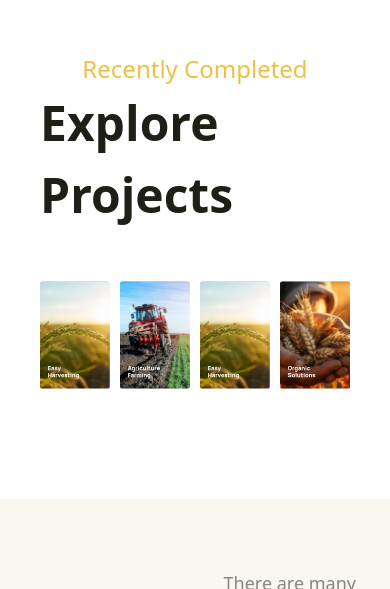
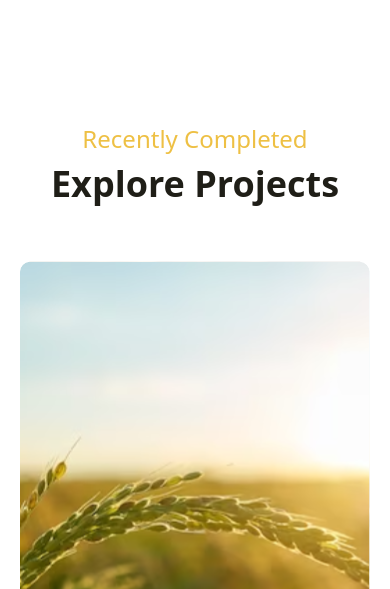
Before and after one commit to Tornike512/Agrios-website-tailwind, a React (Vite) app: page / in a window 390 px wide. Shown: the part 4137-4726 px from the top of the page. Built offline with nearby package versions, Linux system fonts and the light colour scheme; grey boxes are pictures that could not be loaded.

Commit message:
Add: Explore Projects Responsive

```diff
--- a/src/pages/HomePage/ExploreProjects/ExploreProjects.tsx
+++ b/src/pages/HomePage/ExploreProjects/ExploreProjects.tsx
@@ -4,14 +4,14 @@ import wheatFarmingImage from "src/assets/wheat-farming-image.svg";
 
 export function ExploreProjects() {
   return (
-    <section className="w-full max-w-[1520px] px-[40px] my-[110px]">
+    <section className="w-full max-w-[1520px] px-[40px] my-[120px] sm:px-[20px]">
       <p className="flex justify-center text-[24px] text-[#EEC044]">
         Recently Completed
       </p>
-      <h2 className="flex justify-center text-[48px] text-[#1F1E17] font-bold mb-[50px]">
+      <h2 className="flex justify-center text-[48px] text-[#1F1E17] font-bold mb-[50px] sm:text-[36px]">
         Explore Projects
       </h2>
-      <figure className="grid grid-cols-[1fr_1fr_1fr_1fr] gap-x-2.5">
+      <figure className="grid grid-cols-[1fr_1fr_1fr_1fr] gap-x-2.5 lg:grid-cols-[1fr_1fr] lg:gap-y-2.5 sm:grid-cols-[1fr]">
         <img
           className="w-full cursor-pointer"
           src={harvestingImage}
--- a/src/pages/HomePage/VideoSection/VideoSection.tsx
+++ b/src/pages/HomePage/VideoSection/VideoSection.tsx
@@ -2,7 +2,7 @@ import agricultureVideo from "src/assets/video.mp4";
 
 export function VideoSection() {
   return (
-    <section className="relative max-w-[1920px] mt-[60px] sm:px-[20px]">
+    <section className="relative max-w-[1920px] mt-[60px] sm:px-[20px] sm:mt-[120px]">
       <video
         className="max-w-[1920px] w-full sm:h-[400px] sm:object-cover sm:rounded-[20px]"
         src={agricultureVideo}
```
